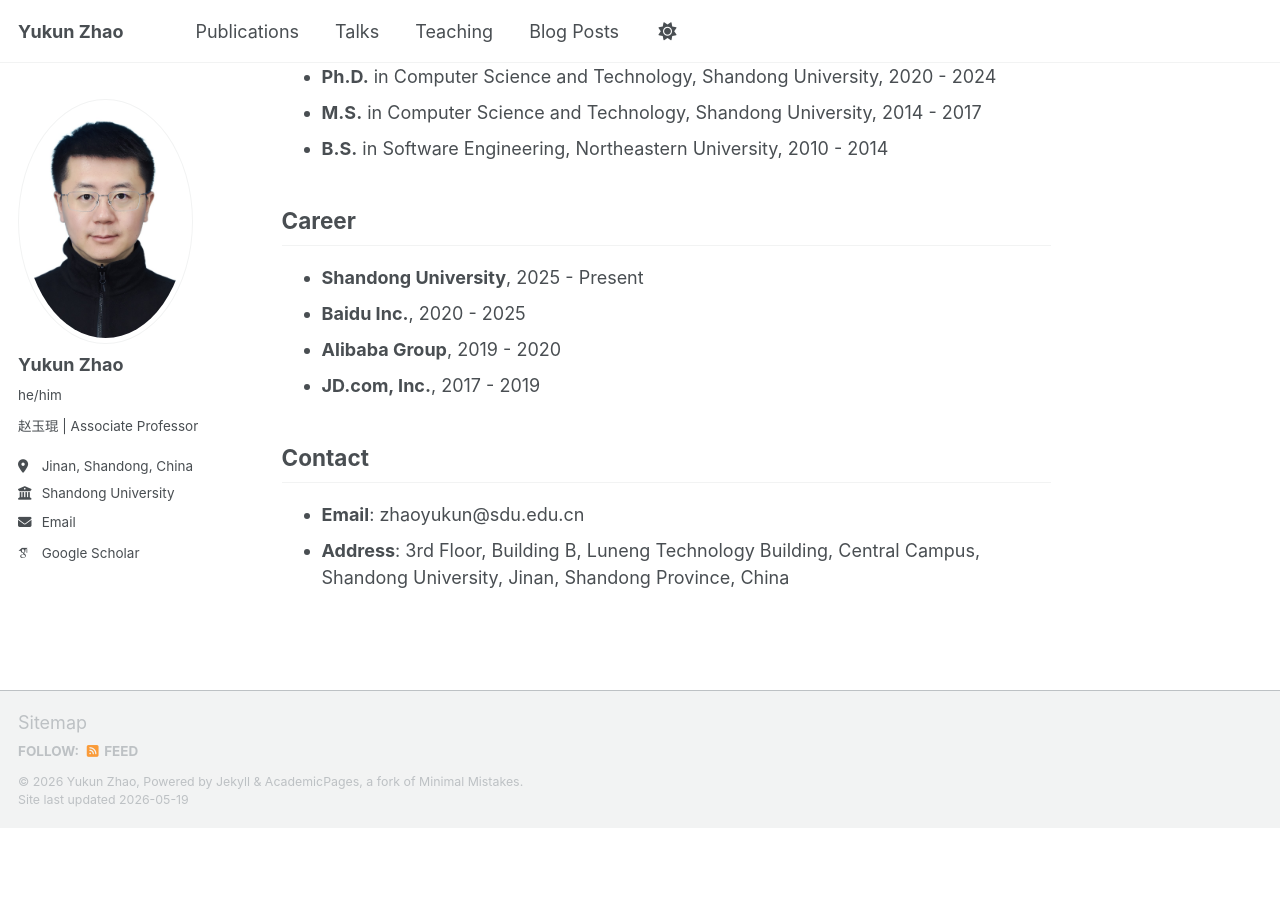
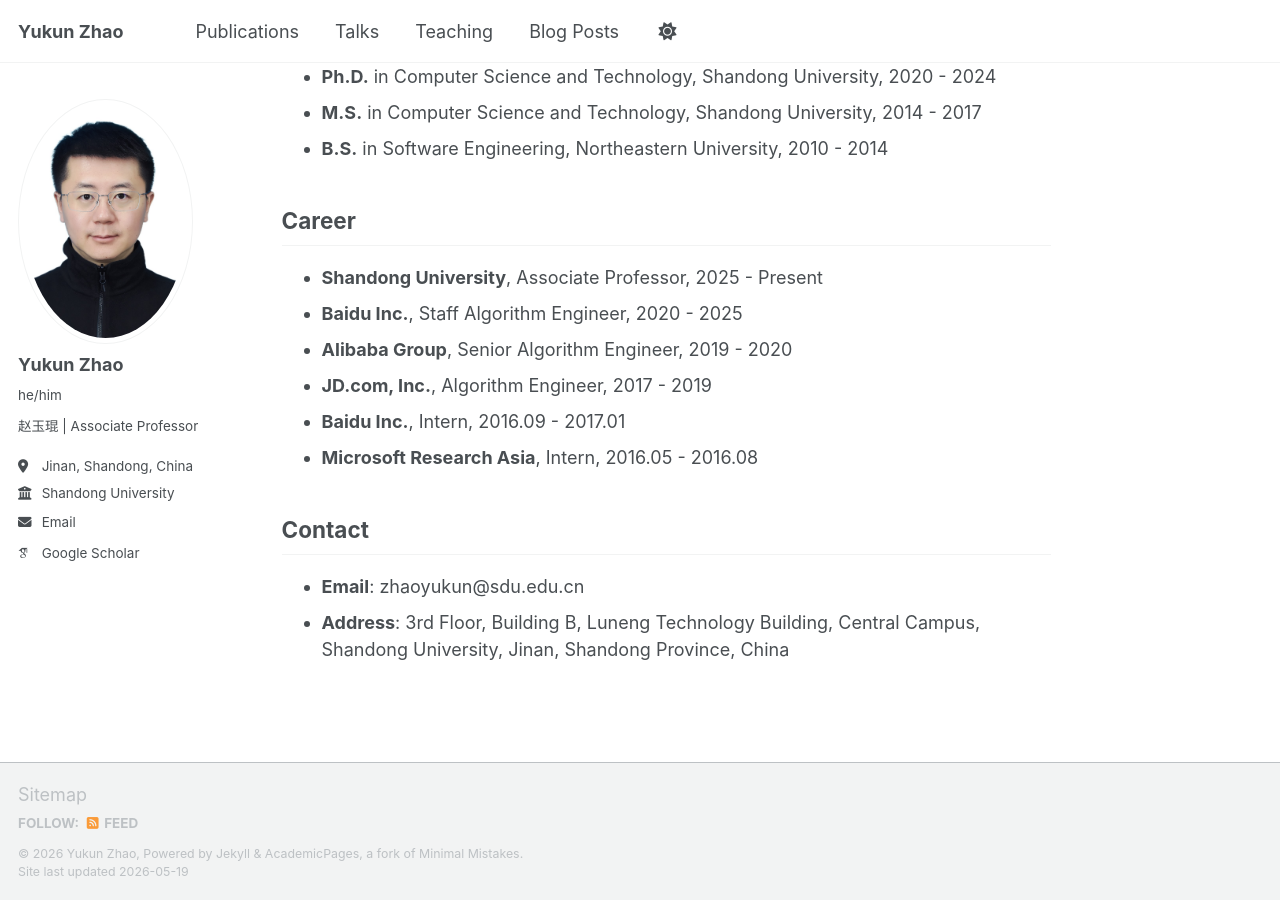
Before and after one commit to yukunZhao/yukunzhao.github.io, a Jekyll site: the page built from _pages/about.md, in a window 1280 px wide and 900 px high, scrolled down 2328 px. Built offline with Jekyll 4.4.1, drawn with Linux system fonts in a browser that asks for light colours; some web fonts are replaced; a script bundle is joined from its source files by our own code; library files that are not in the unit come from our copies; before the commit the page ends 3156 px from its top, so only the background shows below that.

Commit message:
Update Career section: add job titles and internship experiences

```diff
--- a/_pages/about.md
+++ b/_pages/about.md
@@ -71,10 +71,12 @@ Shangsong Liang, Zhaochun Ren, **Yukun Zhao**, Jun Ma, Emine Yilmaz, Maarten De
 
 ## Career
 
-- **Shandong University**, 2025 - Present
-- **Baidu Inc.**, 2020 - 2025
-- **Alibaba Group**, 2019 - 2020
-- **JD.com, Inc.**, 2017 - 2019
+- **Shandong University**, Associate Professor, 2025 - Present
+- **Baidu Inc.**, Staff Algorithm Engineer, 2020 - 2025
+- **Alibaba Group**, Senior Algorithm Engineer, 2019 - 2020
+- **JD.com, Inc.**, Algorithm Engineer, 2017 - 2019
+- **Baidu Inc.**, Intern, 2016.09 - 2017.01
+- **Microsoft Research Asia**, Intern, 2016.05 - 2016.08
 
 ## Contact
 
```
